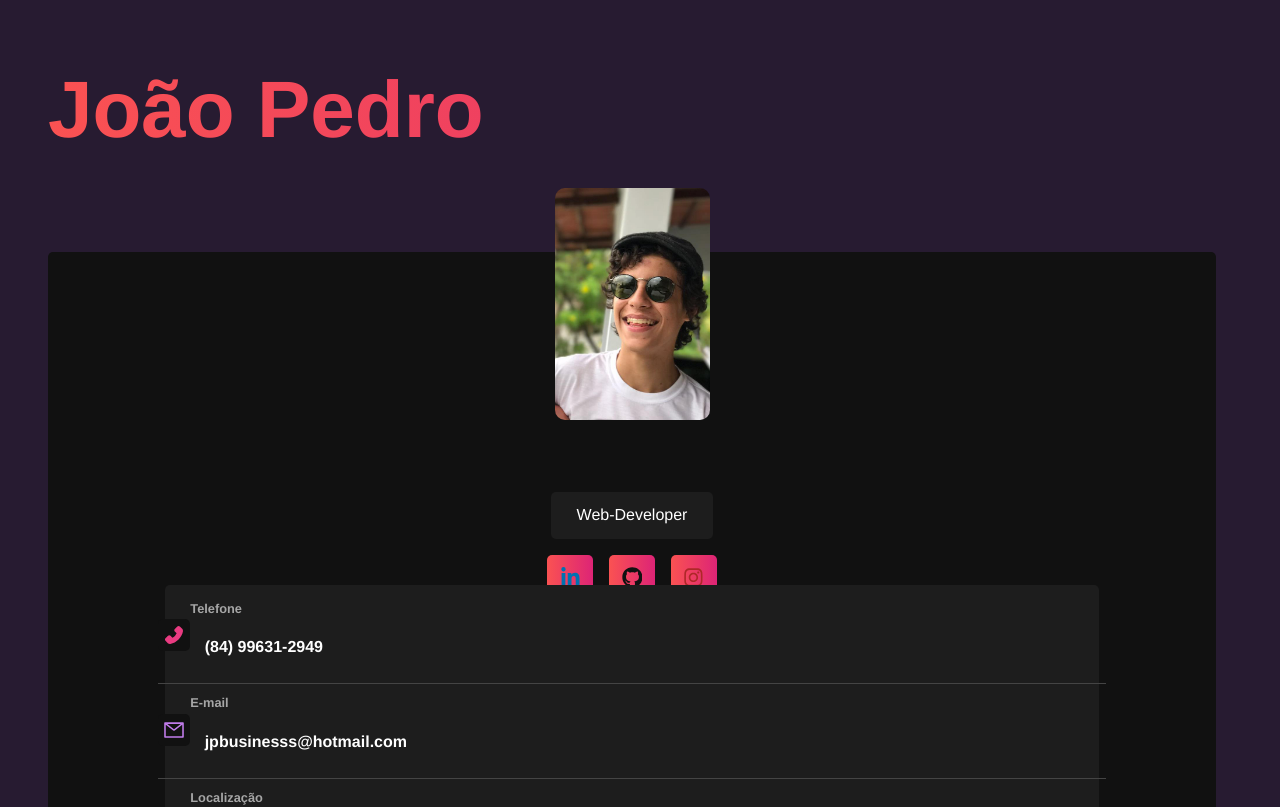
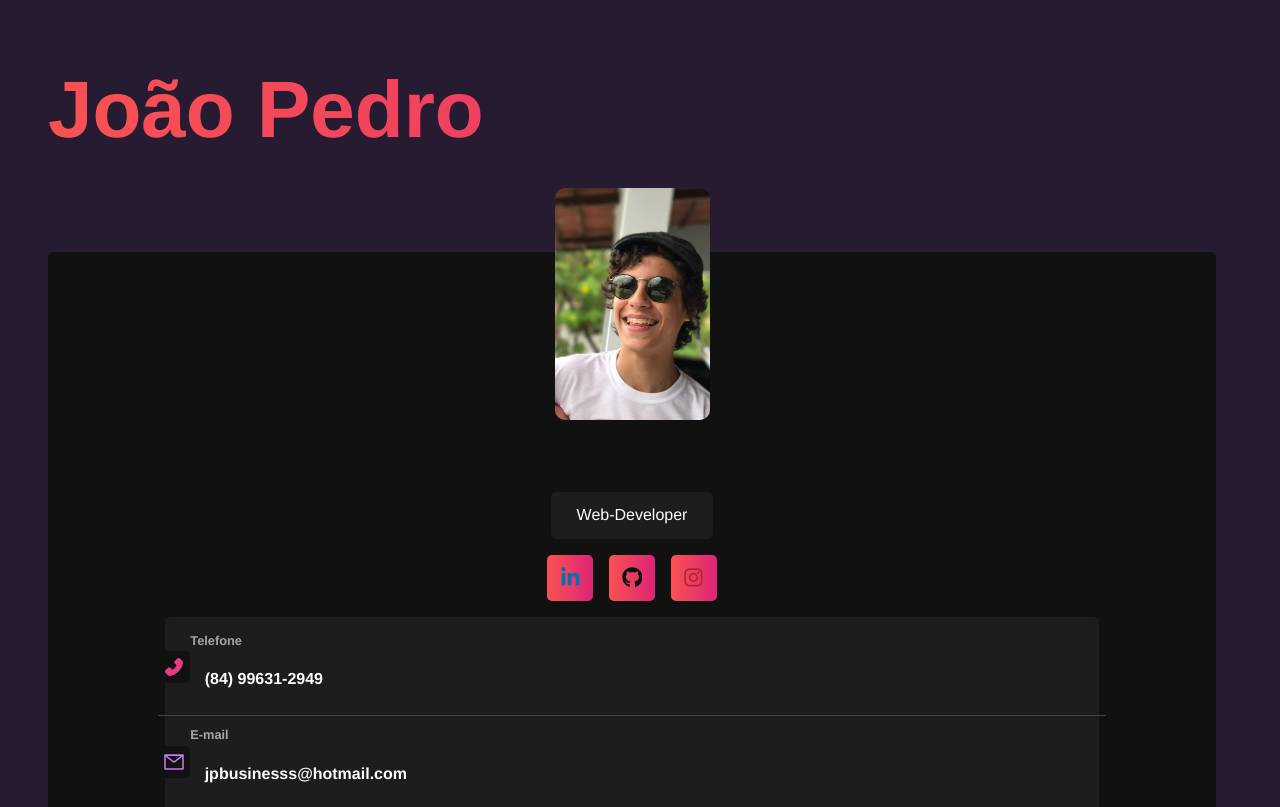
Before and after one commit to Jpsoaresfig/My_Profile, a React (Vite) app: page / in a window 1280 px wide. Shown: the top 807 px of the page. Built offline with nearby package versions, Linux system fonts and the light colour scheme.

Commit message:
ajuste layout

```diff
--- a/src/Styles/mixins.sass
+++ b/src/Styles/mixins.sass
@@ -11,7 +11,7 @@
     background: variables.$gradient
     text-decoration: none
     border-radius: 3rem
-    margin-bottom: -2rem
+
 
 @mixin gradient-border
     content: ""
```
